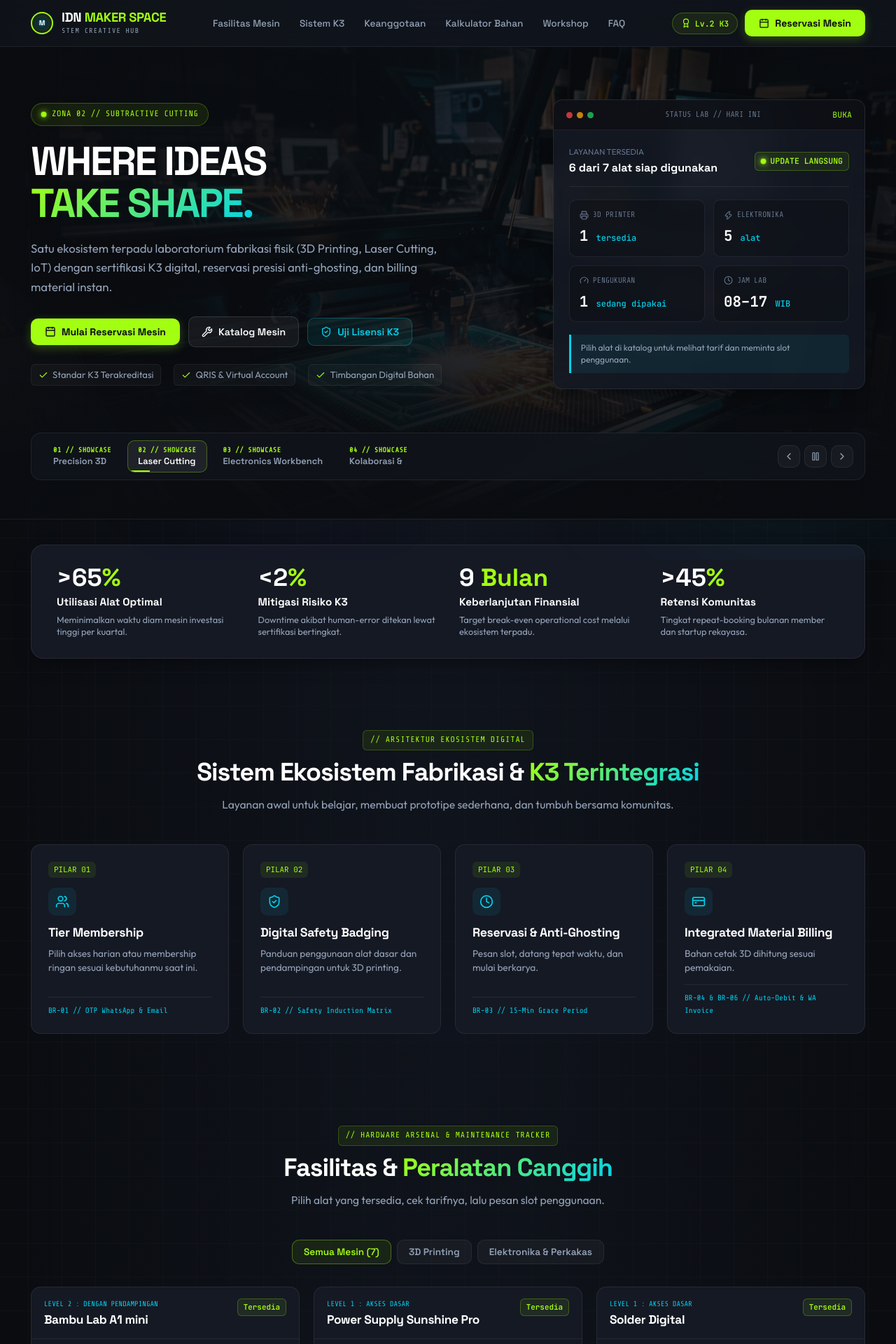
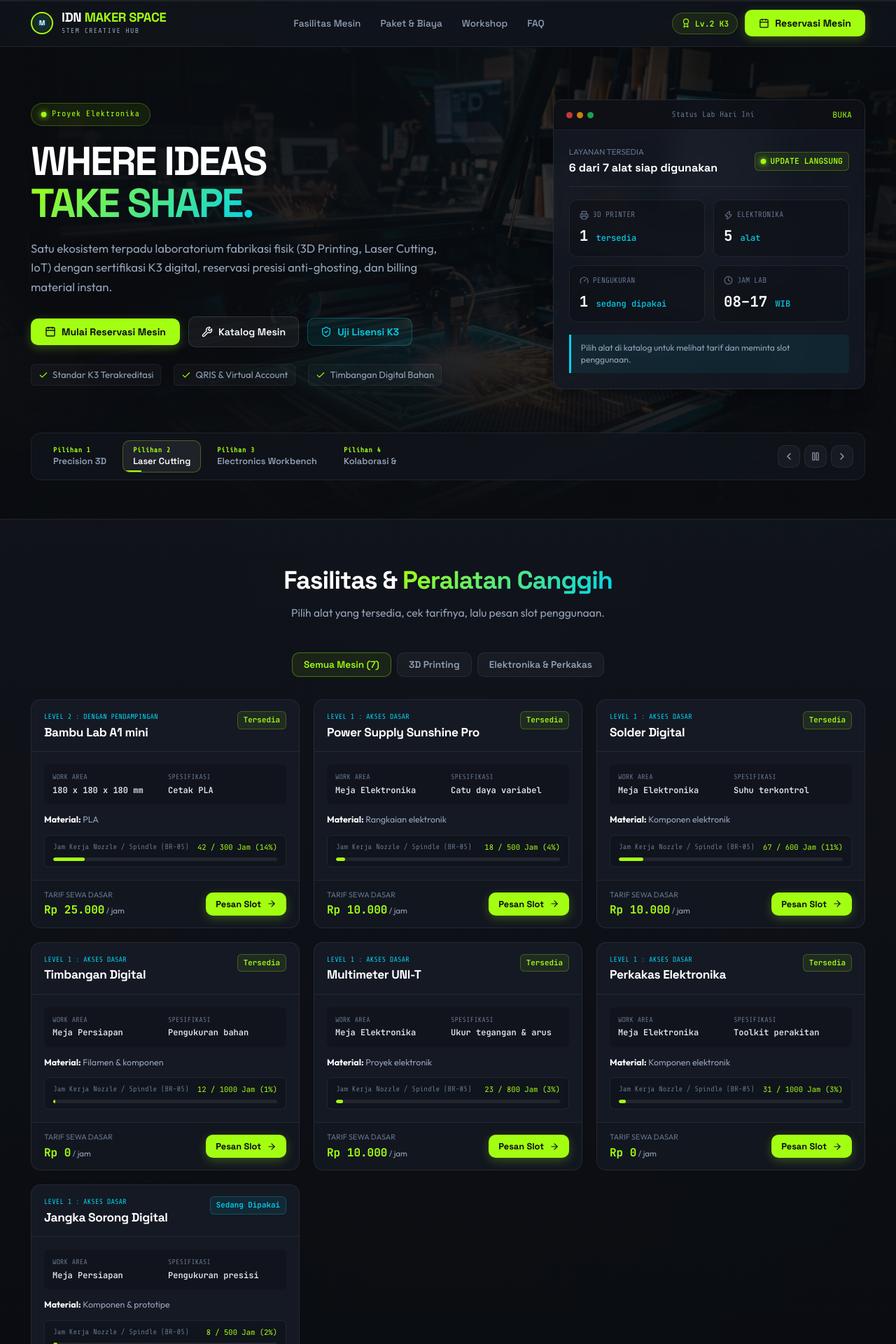
Before and after one commit to joeinus134131/idnmakerspace, a React (Vite) app: page / in a window 1280 px wide. Shown: the top 1920 px of the page at 70% size. Built offline with nearby package versions, Linux system fonts and the light colour scheme.

Commit message:
refine landing page flow and responsive layout

```diff
--- a/src/App.css
+++ b/src/App.css
@@ -817,6 +817,36 @@ body {
 /* Section Header Typography */
 .section-wrapper {
   padding: 65px 0;
+  position: relative;
+  border-top: 1px solid transparent;
+  border-bottom: 1px solid transparent;
+}
+
+/* A repeating surface rhythm gives long landing pages clear visual chapters. */
+.section-band-deep {
+  background: linear-gradient(180deg, rgba(17, 20, 28, 0.88), rgba(10, 12, 16, 0.94));
+  border-color: rgba(255, 255, 255, 0.06);
+}
+
+.section-band-cyan {
+  background:
+    radial-gradient(ellipse at 8% 50%, rgba(0, 210, 238, 0.07), transparent 48%),
+    linear-gradient(180deg, rgba(14, 22, 31, 0.96), rgba(10, 13, 19, 0.96));
+  border-color: rgba(0, 210, 238, 0.13);
+}
+
+.section-band-lime {
+  background:
+    radial-gradient(ellipse at 88% 50%, rgba(163, 255, 18, 0.07), transparent 46%),
+    linear-gradient(180deg, rgba(18, 25, 24, 0.98), rgba(10, 14, 13, 0.98));
+  border-color: rgba(163, 255, 18, 0.13);
+}
+
+.section-band-amber {
+  background:
+    radial-gradient(ellipse at 90% 45%, rgba(245, 158, 11, 0.08), transparent 42%),
+    linear-gradient(180deg, rgba(25, 20, 15, 0.96), rgba(12, 13, 16, 0.98));
+  border-color: rgba(245, 158, 11, 0.14);
 }
 
 .section-header-centered {
@@ -2105,3 +2135,153 @@ body {
   font-size: 0.72rem;
   color: var(--text-muted);
 }
+
+/* ===========================================================================
+   SCROLL JOURNEY
+   One restrained motion system ties the long page into a single experience.
+   ========================================================================== */
+.scroll-progress {
+  position: fixed;
+  inset: 0 0 auto;
+  z-index: 200;
+  height: 2px;
+  background: rgba(255, 255, 255, 0.06);
+  pointer-events: none;
+}
+
+.scroll-progress span {
+  display: block;
+  width: 100%;
+  height: 100%;
+  transform-origin: left center;
+  background: linear-gradient(90deg, var(--accent-lime), var(--accent-cyan));
+  box-shadow: 0 0 14px var(--accent-lime-glow);
+  transition: transform 80ms linear;
+}
+
+.scroll-reveal {
+  opacity: 0;
+  transform: translateY(34px) scale(0.985);
+  filter: blur(5px);
+  transition:
+    opacity 700ms cubic-bezier(0.16, 1, 0.3, 1),
+    transform 700ms cubic-bezier(0.16, 1, 0.3, 1),
+    filter 700ms cubic-bezier(0.16, 1, 0.3, 1);
+}
+
+.scroll-reveal.is-visible {
+  opacity: 1;
+  transform: translateY(0) scale(1);
+  filter: blur(0);
+}
+
+/* The cards arrive like a short sequence rather than all appearing at once. */
+.scroll-reveal .ecosystem-card,
+.scroll-reveal .machine-card-detailed,
+.scroll-reveal .safety-card,
+.scroll-reveal .pricing-card,
+.scroll-reveal .workshop-card,
+.scroll-reveal .roadmap-card,
+.scroll-reveal .stat-box-modern {
+  transition: transform 500ms cubic-bezier(0.16, 1, 0.3, 1), opacity 500ms cubic-bezier(0.16, 1, 0.3, 1);
+}
+
+.scroll-reveal.is-visible .ecosystem-card:nth-child(2),
+.scroll-reveal.is-visible .machine-card-detailed:nth-child(2),
+.scroll-reveal.is-visible .safety-card:nth-child(2),
+.scroll-reveal.is-visible .pricing-card:nth-child(2),
+.scroll-reveal.is-visible .workshop-card:nth-child(2),
+.scroll-reveal.is-visible .roadmap-card:nth-child(2),
+.scroll-reveal.is-visible .stat-box-modern:nth-child(2) { transition-delay: 70ms; }
+
+.scroll-reveal.is-visible .ecosystem-card:nth-child(3),
+.scroll-reveal.is-visible .machine-card-detailed:nth-child(3),
+.scroll-reveal.is-visible .safety-card:nth-child(3),
+.scroll-reveal.is-visible .pricing-card:nth-child(3),
+.scroll-reveal.is-visible .workshop-card:nth-child(3),
+.scroll-reveal.is-visible .roadmap-card:nth-child(3),
+.scroll-reveal.is-visible .stat-box-modern:nth-child(3) { transition-delay: 140ms; }
+
+.scroll-reveal.is-visible .ecosystem-card:nth-child(4),
+.scroll-reveal.is-visible .machine-card-detailed:nth-child(4),
+.scroll-reveal.is-visible .pricing-card:nth-child(4),
+.scroll-reveal.is-visible .stat-box-modern:nth-child(4) { transition-delay: 210ms; }
+
+/* Membership and material calculation now read as one continuous planning area. */
+.experience-group-start { padding-bottom: 34px; }
+.experience-group-end {
+  padding-top: 34px !important;
+  border-top: 0;
+  background:
+    radial-gradient(ellipse at 88% 0%, rgba(163, 255, 18, 0.07), transparent 40%),
+    linear-gradient(180deg, rgba(10, 14, 13, 0.98), rgba(10, 12, 16, 0.96));
+}
+
+/* Keep the landing page short: supporting product-detail content stays out of
+   the first-visit journey, where it repeated the information above. */
+.secondary-landing-content { display: none; }
+
+/* Safety belongs to the machine decision, so it reads as the second half of
+   the Lab chapter instead of a new visual destination. */
+.lab-safety-panel {
+  border-top: 0;
+  padding-top: 22px !important;
+}
+
+.lab-safety-panel .section-header-centered { margin-bottom: 26px; }
+
+/* Responsive review hardening: desktop keeps dense controls, touch screens
+   get a comfortable single-column flow with no clipped navigation or cards. */
+@media (max-width: 768px) {
+  .container { padding-right: 18px; padding-left: 18px; }
+  .header-nav { padding: 10px 0; }
+  .nav-brand-title { font-size: 1rem; }
+  .nav-brand-sub { font-size: 0.55rem; }
+  .nav-actions .badge-pill-btn { display: none; }
+  .nav-actions .btn-primary-lime { padding: 9px 11px; }
+  .nav-actions .btn-primary-lime span { display: none; }
+
+  .hero-section { min-height: auto; padding: 52px 0 34px; }
+  .hero-grid { gap: 26px; }
+  .hero-actions-row > * { flex: 1 1 100%; justify-content: center; }
+  .hero-checklist-row { gap: 8px; }
+  .hero-check-item { width: 100%; }
+  .hero-slider-controls { padding: 10px; align-items: stretch; }
+  .slider-tabs-group { flex-wrap: nowrap; overflow-x: auto; padding-bottom: 3px; }
+  .slider-tab-btn { flex: 0 0 145px; }
+  .slider-nav-arrows { justify-content: flex-end; }
+
+  .section-wrapper { padding-top: 46px; padding-bottom: 46px; }
+  .section-header-centered { margin-bottom: 28px; }
+  .section-desc-lead { font-size: 0.92rem; }
+  .experience-group-start { padding-bottom: 22px; }
+  .experience-group-end { padding-top: 22px !important; }
+
+  .machine-card-footer,
+  .credits-banner-strip { gap: 14px; align-items: stretch; }
+  .machine-card-footer .btn-primary-lime,
+  .credits-banner-strip .btn-primary-lime { justify-content: center; }
+}
+
+@media (max-width: 430px) {
+  .brand-raster-mark { display: none; }
+  .nav-brand-sub { display: none; }
+  .hero-main-title { font-size: 2.2rem; }
+  .hero-subtitle { font-size: 0.94rem; }
+  .telemetry-content-padding { padding: 16px; }
+  .telemetry-metrics-grid { grid-template-columns: 1fr; }
+  .section-headline { font-size: 1.65rem; }
+  .lab-filter-tabs { overflow-x: auto; flex-wrap: nowrap; padding-bottom: 4px; }
+  .lab-tab-btn { white-space: nowrap; }
+  .machine-card-footer { flex-direction: column; }
+}
+
+@media (prefers-reduced-motion: reduce) {
+  html { scroll-behavior: auto; }
+  *, *::before, *::after {
+    animation-duration: 0.01ms !important;
+    animation-iteration-count: 1 !important;
+    transition-duration: 0.01ms !important;
+  }
+  .scroll-reveal { opacity: 1; transform: none; filter: none; }
+}
--- a/src/App.jsx
+++ b/src/App.jsx
@@ -37,7 +37,7 @@ const BrandLogo = ({ size = 32 }) => (
 const HERO_SLIDES = [
   {
     id: '3dprint',
-    tag: 'ZONA 01 // FABRIKASI 3D PRINTING',
+    tag: '3D Printing',
     title: 'Precision 3D Rapid Prototyping',
     subtitle: 'Bambu Lab Multi-Color & Engineering Filaments',
     desc: 'Cetak prototipe fisik presisi tinggi dengan Bambu Lab FDM & Resin SLA 8K, didukung pelacak jam operasional nozzle otomatis.',
@@ -47,7 +47,7 @@ const HERO_SLIDES = [
   },
   {
     id: 'laser',
-    tag: 'ZONA 02 // SUBTRACTIVE CUTTING',
+    tag: 'Proyek Elektronika',
     title: 'Laser Cutting & Precision CNC',
     subtitle: 'High Precision Sheet Cutting & Engraving',
     desc: 'Pemotongan lembaran akrilik, kayu balsa, dan engraving presisi tinggi dengan proteksi ventilasi gas dan emergency stop.',
@@ -57,7 +57,7 @@ const HERO_SLIDES = [
   },
   {
     id: 'iot',
-    tag: 'ZONA 03 // ELEKTRONIKA & IOT',
+    tag: 'Elektronika & IoT',
     title: 'Electronics Workbench & Testing',
     subtitle: 'Hakko Soldering & Digital Oscilloscope',
     desc: 'Meja solder suhu presisi, catu daya variabel, osiloskop digital, dan uji mikrokontroler. Akses bebas Level 1 K3.',
@@ -67,7 +67,7 @@ const HERO_SLIDES = [
   },
   {
     id: 'community',
-    tag: 'ZONA 04 // STEM INNOVATION HUB',
+    tag: 'Belajar & Berkarya',
     title: 'Kolaborasi & Inkubasi Hardware',
     subtitle: 'Komunitas & Riset Rekayasa',
     desc: 'Ruang interaksi antar mahasiswa, pembuat lepas, dan mentor industri untuk memvalidasi prototipe produk jadi.',
@@ -130,6 +130,7 @@ const MACHINES_DATA = [
 ];
 
 export default function App() {
+  const [scrollProgress, setScrollProgress] = useState(0);
   // Hero Slider State
   const [currentSlide, setCurrentSlide] = useState(0);
   const [isSliderPaused, setIsSliderPaused] = useState(false);
@@ -152,6 +153,32 @@ export default function App() {
       setGraceSeconds(prev => (prev > 0 ? prev - 1 : 14 * 60 + 59));
     }, 1000);
     return () => clearInterval(timer);
+  }, []);
+
+  // Let the page feel responsive to the reader without introducing a heavy animation library.
+  useEffect(() => {
+    const updateProgress = () => {
+      const maxScroll = document.documentElement.scrollHeight - window.innerHeight;
+      setScrollProgress(maxScroll > 0 ? (window.scrollY / maxScroll) * 100 : 0);
+    };
+
+    const revealObserver = new IntersectionObserver(
+      (entries) => entries.forEach((entry) => {
+        if (entry.isIntersecting) entry.target.classList.add('is-visible');
+      }),
+      { threshold: 0.14 }
+    );
+
+    document.querySelectorAll('.scroll-reveal').forEach((element) => revealObserver.observe(element));
+    updateProgress();
+    window.addEventListener('scroll', updateProgress, { passive: true });
+    window.addEventListener('resize', updateProgress);
+
+    return () => {
+      revealObserver.disconnect();
+      window.removeEventListener('scroll', updateProgress);
+      window.removeEventListener('resize', updateProgress);
+    };
   }, []);
 
   const formatGraceTime = (sec) => {
@@ -279,6 +306,9 @@ export default function App() {
         <div className="ambient-orb ambient-orb-cyan"></div>
         <div className="ambient-orb ambient-orb-purple"></div>
       </div>
+      <div className="scroll-progress" aria-hidden="true">
+        <span style={{ transform: `scaleX(${scrollProgress / 100})` }} />
+      </div>
 
       {/* ========================================================
           HEADER NAVIGATION (CLEAN, FOCUSED)
@@ -298,9 +328,7 @@ export default function App() {
           <nav>
             <ul className="nav-links">
               <li><a href="#the-lab" className="nav-link">Fasilitas Mesin</a></li>
-              <li><a href="#k3-safety" className="nav-link">Sistem K3</a></li>
-              <li><a href="#pricing" className="nav-link">Keanggotaan</a></li>
-              <li><a href="#materials" className="nav-link">Kalkulator Bahan</a></li>
+              <li><a href="#pricing" className="nav-link">Paket &amp; Biaya</a></li>
               <li><a href="#workshops" className="nav-link">Workshop</a></li>
               <li><a href="#faq" className="nav-link">FAQ</a></li>
             </ul>
@@ -414,7 +442,7 @@ export default function App() {
                   <span className="dot-yellow"></span>
                   <span className="dot-green"></span>
                 </div>
-                <span className="console-tag-title">STATUS LAB // HARI INI</span>
+                <span className="console-tag-title">Status Lab Hari Ini</span>
                 <div style={{ display: 'flex', alignItems: 'center', gap: '8px' }}>
                   <span style={{ fontFamily: 'var(--font-code)', fontSize: '0.72rem', color: 'var(--accent-lime)' }}>
                     BUKA
@@ -476,7 +504,7 @@ export default function App() {
                   className={`slider-tab-btn ${idx === currentSlide ? 'active' : ''}`}
                   onClick={() => setCurrentSlide(idx)}
                 >
-                  <span className="slider-tab-tag">0{idx + 1} // SHOWCASE</span>
+                  <span className="slider-tab-tag">Pilihan {idx + 1}</span>
                   <span>{slide.title.split(' ')[0]} {slide.title.split(' ')[1]}</span>
                   {idx === currentSlide && <span className="slider-progress-bar"></span>}
                 </button>
@@ -516,7 +544,7 @@ export default function App() {
       {/* ========================================================
           KPI STRATEGIC BANNER (CLEAN, INTEGRATED)
           ======================================================== */}
-      <section className="stats-banner-strip">
+      <div className="stats-banner-strip scroll-reveal secondary-landing-content">
         <div className="container">
           <div className="stats-card-container">
             <div className="stats-grid-quad">
@@ -546,15 +574,14 @@ export default function App() {
             </div>
           </div>
         </div>
-      </section>
+      </div>
 
       {/* ========================================================
           4 ALUR OPERASIONAL TERINTEGRASI (THE CORE ECOSYSTEM)
           ======================================================== */}
-      <section id="ecosystem" className="section-wrapper">
+      <section id="ecosystem" className="section-wrapper section-band-cyan scroll-reveal secondary-landing-content">
         <div className="container">
           <div className="section-header-centered">
-            <span className="section-kicker-tag">// ARSITEKTUR EKOSISTEM DIGITAL</span>
             <h2 className="section-headline">
               Sistem Ekosistem Fabrikasi &amp; <span className="text-gradient-lime">K3 Terintegrasi</span>
             </h2>
@@ -571,7 +598,6 @@ export default function App() {
               <p>
                 Pilih akses harian atau membership ringan sesuai kebutuhanmu saat ini.
               </p>
-              <div className="card-footer-tag">BR-01 // OTP WhatsApp &amp; Email</div>
             </div>
 
             <div className="ecosystem-card">
@@ -581,7 +607,6 @@ export default function App() {
               <p>
                 Panduan penggunaan alat dasar dan pendampingan untuk 3D printing.
               </p>
-              <div className="card-footer-tag">BR-02 // Safety Induction Matrix</div>
             </div>
 
             <div className="ecosystem-card">
@@ -591,7 +616,6 @@ export default function App() {
               <p>
                 Pesan slot, datang tepat waktu, dan mulai berkarya.
               </p>
-              <div className="card-footer-tag">BR-03 // 15-Min Grace Period</div>
             </div>
 
             <div className="ecosystem-card">
@@ -601,7 +625,6 @@ export default function App() {
               <p>
                 Bahan cetak 3D dihitung sesuai pemakaian.
               </p>
-              <div className="card-footer-tag">BR-04 &amp; BR-06 // Auto-Debit &amp; WA Invoice</div>
             </div>
           </div>
         </div>
@@ -610,10 +633,9 @@ export default function App() {
       {/* ========================================================
           FASILITAS MESIN (THE LAB & HARDWARE ARSENAL)
           ======================================================== */}
-      <section id="the-lab" className="section-wrapper">
+      <section id="the-lab" className="section-wrapper section-band-deep scroll-reveal">
         <div className="container">
           <div className="section-header-centered">
-            <span className="section-kicker-tag">// HARDWARE ARSENAL &amp; MAINTENANCE TRACKER</span>
             <h2 className="section-headline">
               Fasilitas &amp; <span className="text-gradient-lime">Peralatan Canggih</span>
             </h2>
@@ -728,11 +750,10 @@ export default function App() {
       {/* ========================================================
           GERBANG SERTIFIKASI ALAT & MATRIKS K3 (BR-02)
           ======================================================== */}
-      <section id="k3-safety" className="section-wrapper" style={{ paddingTop: 0 }}>
+      <section id="k3-safety" className="section-wrapper section-band-deep scroll-reveal lab-safety-panel" style={{ paddingTop: 0 }}>
         <div className="container">
           <div className="safety-badging-container">
             <div className="section-header-centered" style={{ marginBottom: '28px' }}>
-              <span className="section-kicker-tag">// STANDAR PROTOKOL K3 (BR-02)</span>
               <h2 className="section-headline">
                 Gerbang Sertifikasi Alat &amp; <span className="text-gradient-lime">Matriks K3</span>
               </h2>
@@ -831,10 +852,9 @@ export default function App() {
       {/* ========================================================
           PILIH PAKET KREATIVITASMU (MEMBERSHIP BR-01)
           ======================================================== */}
-      <section id="pricing" className="section-wrapper">
+      <section id="pricing" className="section-wrapper section-band-lime scroll-reveal experience-group-start">
         <div className="container">
           <div className="section-header-centered">
-            <span className="section-kicker-tag">// MODEL KEANGGOTAAN (BR-01)</span>
             <h2 className="section-headline">
               Pilih Paket <span className="text-gradient-lime">Kreativitasmu</span>
             </h2>
@@ -965,10 +985,9 @@ export default function App() {
       {/* ========================================================
           KALKULATOR KONSUMABEL & BILLING BAHAN (BR-06)
           ======================================================== */}
-      <section id="materials" className="section-wrapper" style={{ paddingTop: 0 }}>
+      <section id="materials" className="section-wrapper section-band-deep scroll-reveal experience-group-end" style={{ paddingTop: 0 }}>
         <div className="container">
           <div className="section-header-centered">
-            <span className="section-kicker-tag">// BILLING MATERIAL OTOMATIS (BR-06)</span>
             <h2 className="section-headline">
               Kalkulator Bahan &amp; <span className="text-gradient-lime">Konsumabel Fabrikasi</span>
             </h2>
@@ -1122,10 +1141,9 @@ export default function App() {
       {/* ========================================================
           PROGRAM & WORKSHOPS
           ======================================================== */}
-      <section id="workshops" className="section-wrapper">
+      <section id="workshops" className="section-wrapper section-band-cyan scroll-reveal">
         <div className="container">
           <div className="section-header-centered">
-            <span className="section-kicker-tag">// PENDIDIKAN &amp; SERTIFIKASI TEKNIS</span>
             <h2 className="section-headline">
               Program &amp; <span className="text-gradient-lime">Workshop Kreatif</span>
             </h2>
@@ -1137,7 +1155,7 @@ export default function App() {
           <div className="workshop-grid">
             <div className="workshop-card">
               <div className="workshop-meta-bar">
-                <span>HANDS-ON // 6 JAM</span>
+                <span>Praktik langsung · 6 jam</span>
                 <span>RP 150.000</span>
               </div>
               <h3>IoT untuk Pemula</h3>
@@ -1149,7 +1167,7 @@ export default function App() {
 
             <div className="workshop-card">
               <div className="workshop-meta-bar">
-                <span>PRAKTIK // 4 JAM</span>
+                <span>Praktik · 4 jam</span>
                 <span>RP 100.000</span>
               </div>
               <h3>Elektronika Dasar</h3>
@@ -1161,7 +1179,7 @@ export default function App() {
 
             <div className="workshop-card">
               <div className="workshop-meta-bar">
-                <span>INTENSIF // 6 JAM</span>
+                <span>Intensif · 6 jam</span>
                 <span>RP 150.000</span>
               </div>
               <h3>Pemrograman Web Dasar</h3>
@@ -1173,7 +1191,7 @@ export default function App() {
 
             <div className="workshop-card" style={{ display: 'none' }}>
               <div className="workshop-meta-bar">
-                <span>ADVANCED // 10 JAM</span>
+                <span>Lanjutan · 10 jam</span>
                 <span>RP 450.000</span>
               </div>
               <h3>Precision CNC Routing &amp; G-Code</h3>
@@ -1189,12 +1207,12 @@ export default function App() {
       {/* ========================================================
           ANTI-GHOSTING & PENJADWALAN PRESISI (BR-03)
           ======================================================== */}
-      <section className="section-wrapper" style={{ paddingTop: 0 }}>
+      <section className="section-wrapper section-band-amber scroll-reveal secondary-landing-content" style={{ paddingTop: 0 }}>
         <div className="container">
           <div className="anti-ghosting-banner">
             <div>
               <span className="card-step-badge" style={{ color: 'var(--accent-amber)', background: 'var(--accent-amber-soft)' }}>
-                REGULASI PROTOKOL // BR-03
+                Aturan Booking
               </span>
               <h2 style={{ fontFamily: 'var(--font-heading)', fontSize: '1.85rem', fontWeight: 800, color: 'var(--text-white)', margin: '10px 0' }}>
                 Mekanisme Penjadwalan &amp; <span style={{ color: 'var(--accent-amber)' }}>Anti-Ghosting</span>
@@ -1245,10 +1263,9 @@ export default function App() {
       {/* ========================================================
           MULTI-STAKEHOLDER & ROADMAP TAHAP (SECTION 4 & 7 BRD)
           ======================================================== */}
-      <section className="section-wrapper" style={{ paddingTop: 0 }}>
+      <section className="section-wrapper section-band-deep scroll-reveal secondary-landing-content" style={{ paddingTop: 0 }}>
         <div className="container">
           <div className="section-header-centered">
-            <span className="section-kicker-tag">// SOLUSI STAKEHOLDER &amp; ROADMAP</span>
             <h2 className="section-headline">
               Antarmuka Terpadu &amp; <span className="text-gradient-lime">Rencana Rilis</span>
             </h2>
@@ -1488,10 +1505,9 @@ export default function App() {
       {/* ========================================================
           FAQ ACCORDION (CLEAN, MINIMALIST)
           ======================================================== */}
-      <section id="faq" className="section-wrapper" style={{ paddingTop: 0 }}>
+      <section id="faq" className="section-wrapper section-band-cyan scroll-reveal" style={{ paddingTop: 0 }}>
         <div className="container">
           <div className="section-header-centered">
-            <span className="section-kicker-tag">// FREQUENTLY ASKED QUESTIONS</span>
             <h2 className="section-headline">
               Pertanyaan <span className="text-gradient-lime">Umum</span>
             </h2>
@@ -1567,7 +1583,7 @@ export default function App() {
                 Ruang belajar dan membuat untuk 3D printing, elektronika, IoT, dan pemrograman web.
               </p>
               <div style={{ marginTop: '12px', fontFamily: 'var(--font-mono)', fontSize: '0.72rem', color: 'var(--accent-lime)' }}>
-                STATUS LAB // BUKA HARI INI
+                Status Lab: Buka Hari Ini
               </div>
             </div>
 
```
